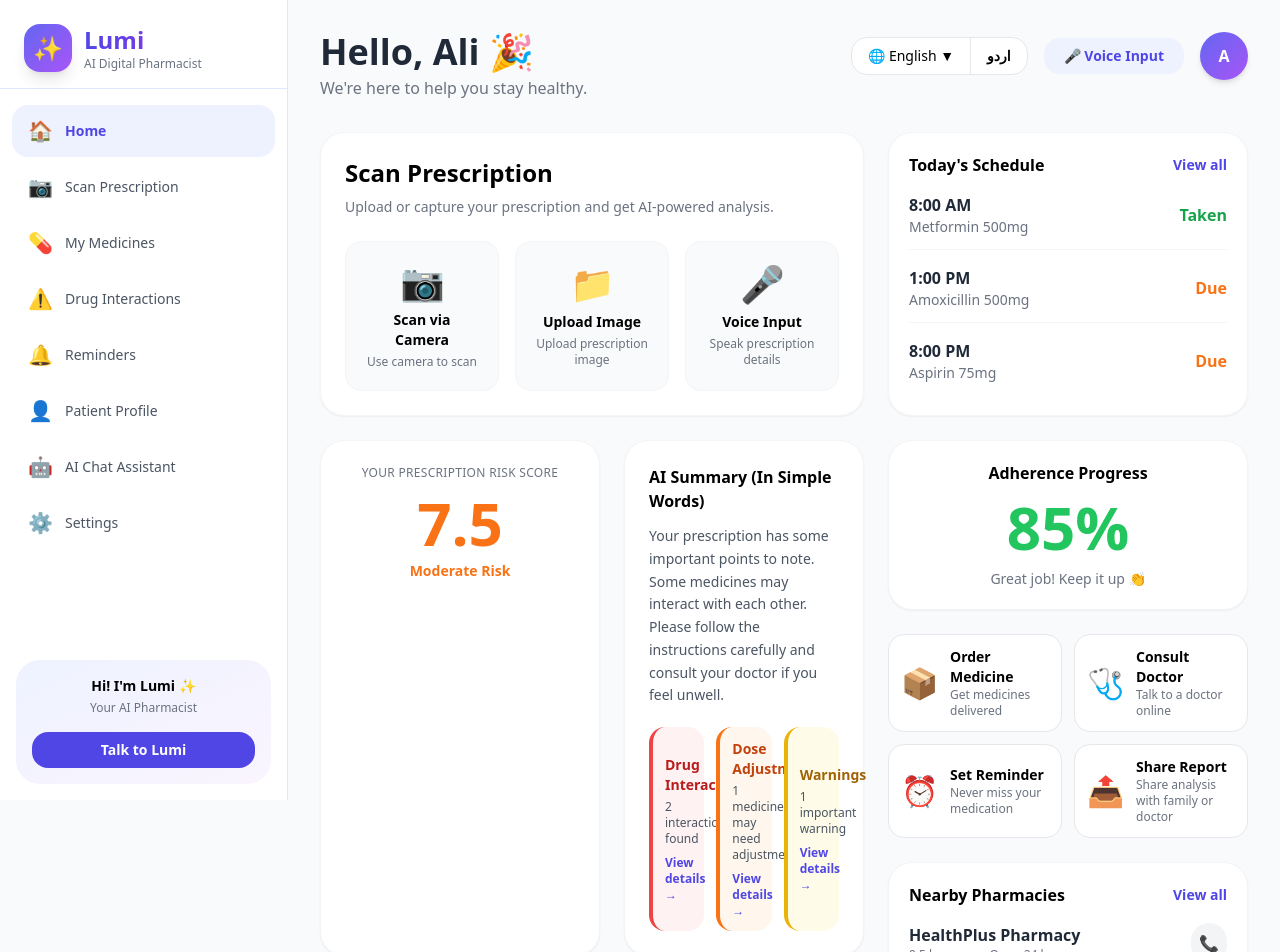
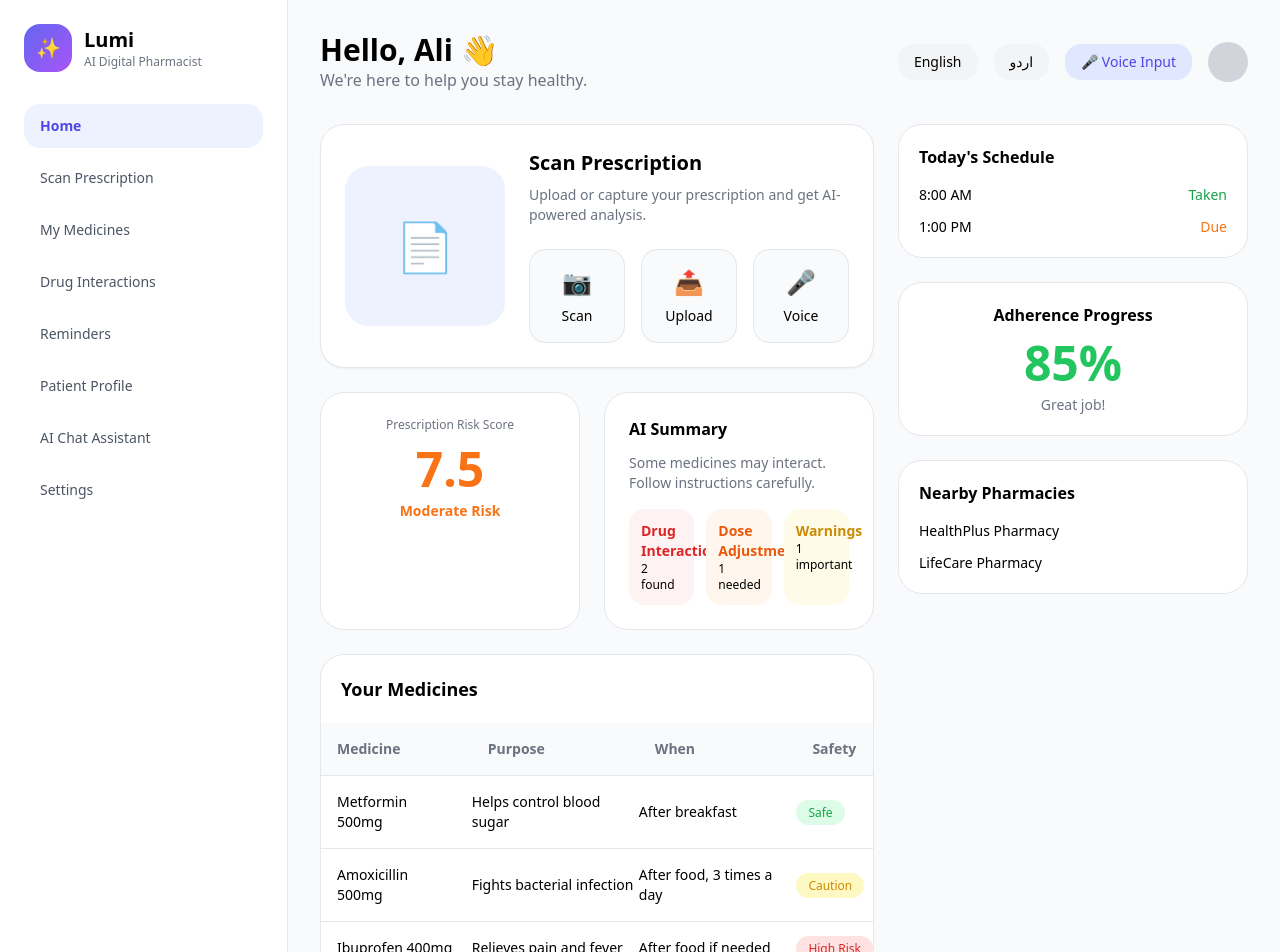
Before and after one commit to rxaliaffan/Lumi-AI, a Next.js app: page / in a window 1280 px wide. Shown: the top 952 px of the page. Built offline with nearby package versions, Linux system fonts and the light colour scheme.

Commit message:
Update page.js

```diff
--- a/app/page.js
+++ b/app/page.js
@@ -11,357 +11,237 @@ export default function Page() {
       purpose: "Helps control blood sugar",
       when: "After breakfast",
       safety: "Safe",
-      safetyColor: "text-green-600",
+      color: "bg-green-100 text-green-600",
     },
     {
       name: "Amoxicillin 500mg",
       purpose: "Fights bacterial infection",
       when: "After food, 3 times a day",
       safety: "Caution",
-      safetyColor: "text-yellow-600",
+      color: "bg-yellow-100 text-yellow-600",
     },
     {
       name: "Ibuprofen 400mg",
       purpose: "Relieves pain and fever",
       when: "After food if needed",
       safety: "High Risk",
-      safetyColor: "text-red-600",
+      color: "bg-red-100 text-red-600",
     },
     {
       name: "Aspirin 75mg",
       purpose: "Helps prevent blood clots",
       when: "After dinner",
       safety: "Caution",
-      safetyColor: "text-yellow-600",
+      color: "bg-yellow-100 text-yellow-600",
     },
   ];
 
-  const schedule = [
-    { time: "8:00 AM", medicine: "Metformin 500mg", status: "Taken", statusColor: "text-green-600" },
-    { time: "1:00 PM", medicine: "Amoxicillin 500mg", status: "Due", statusColor: "text-orange-500" },
-    { time: "8:00 PM", medicine: "Aspirin 75mg", status: "Due", statusColor: "text-orange-500" },
-  ];
+  return (
+    <div className="flex min-h-screen bg-[#F8FAFC]">
 
-  const pharmacies = [
-    { name: "HealthPlus Pharmacy", distance: "0.5 km away", hours: "Open 24 hours" },
-    { name: "LifeCare Pharmacy", distance: "0.8 km away", hours: "Closes at 10 PM" },
-    { name: "CarePoint Pharmacy", distance: "1.2 km away", hours: "Open 24 hours" },
-  ];
-
-  const quickActions = [
-    { icon: "📦", label: "Order Medicine", sub: "Get medicines delivered" },
-    { icon: "🩺", label: "Consult Doctor", sub: "Talk to a doctor online" },
-    { icon: "⏰", label: "Set Reminder", sub: "Never miss your medication" },
-    { icon: "📤", label: "Share Report", sub: "Share analysis with family or doctor" },
-  ];
-
-  return (
-    <div className="flex min-h-screen bg-gray-50">
-      {/* ================= LEFT SIDEBAR ================= */}
-      <aside className="w-72 bg-white border-r border-gray-200 fixed h-screen overflow-y-auto flex flex-col">
-        {/* Logo */}
-        <div className="flex items-center gap-3 p-6 pb-4 border-b border-indigo-100">
-          <div className="w-12 h-12 bg-gradient-to-br from-indigo-500 to-purple-500 rounded-xl flex items-center justify-center text-2xl shadow-lg">
-            ✨
-          </div>
+      {/* SIDEBAR */}
+      <aside className="w-72 bg-white border-r p-6 flex flex-col justify-between">
         <div>
-            <div className="text-2xl font-bold bg-gradient-to-r from-indigo-600 to-purple-600 bg-clip-text text-transparent">
-              Lumi
-            </div>
-            <div className="text-xs text-gray-500">AI Digital Pharmacist</div>
+          <div className="flex items-center gap-3 mb-8">
+            <div className="w-12 h-12 rounded-xl bg-gradient-to-br from-indigo-500 to-purple-500 flex items-center justify-center text-white text-xl">✨</div>
+            <div>
+              <h1 className="text-xl font-bold">Lumi</h1>
+              <p className="text-xs text-gray-500">AI Digital Pharmacist</p>
             </div>
           </div>
 
-        {/* Navigation Menu */}
-        <nav className="flex-1 px-3 py-4 space-y-1">
-          {[
-            "Home",
-            "Scan Prescription",
-            "My Medicines",
-            "Drug Interactions",
-            "Reminders",
-            "Patient Profile",
-            "AI Chat Assistant",
-            "Settings",
-          ].map((item) => {
-            const icons = {
-              Home: "🏠",
-              "Scan Prescription": "📷",
-              "My Medicines": "💊",
-              "Drug Interactions": "⚠️",
-              Reminders: "🔔",
-              "Patient Profile": "👤",
-              "AI Chat Assistant": "🤖",
-              Settings: "⚙️",
-            };
-            return (
+          <nav className="space-y-2">
+            {["Home","Scan Prescription","My Medicines","Drug Interactions","Reminders","Patient Profile","AI Chat Assistant","Settings"].map(item => (
               <div
                 key={item}
                 onClick={() => setActiveMenu(item)}
-                className={`flex items-center gap-3 px-4 py-3 rounded-xl cursor-pointer transition-all ${
+                className={`px-4 py-3 rounded-xl cursor-pointer text-sm ${
                   activeMenu === item
                     ? "bg-indigo-50 text-indigo-600 font-semibold"
                     : "text-gray-600 hover:bg-gray-50"
                 }`}
               >
-                <span className="text-xl">{icons[item]}</span>
-                <span className="text-sm">{item}</span>
+                {item}
               </div>
-            );
-          })}
+            ))}
           </nav>
+        </div>
 
-        {/* Bot Card */}
-        <div className="m-4 p-4 bg-gradient-to-br from-indigo-50 to-purple-50 rounded-2xl text-center">
-          <div className="font-bold text-sm">Hi! I'm Lumi ✨</div>
-          <div className="text-xs text-gray-500 mt-1">Your AI Pharmacist</div>
-          <button
-            onClick={() => alert("✨ Lumi: How can I help you today?")}
-            className="mt-4 w-full bg-indigo-600 hover:bg-indigo-700 text-white py-2 rounded-xl text-sm font-semibold transition"
-          >
+        {/* BOT CARD */}
+        <div className="bg-gradient-to-br from-indigo-50 to-purple-50 p-4 rounded-2xl text-center">
+          <p className="font-semibold text-sm">Hi! I'm Lumi ✨</p>
+          <p className="text-xs text-gray-500">Your AI Pharmacist</p>
+          <button className="mt-4 w-full bg-indigo-600 text-white py-2 rounded-xl text-sm">
             Talk to Lumi
           </button>
         </div>
       </aside>
 
-      {/* ================= MAIN CONTENT ================= */}
-      <main className="flex-1 ml-72 p-8">
-        {/* Header */}
-        <div className="flex justify-between items-start flex-wrap gap-4 mb-8">
+      {/* MAIN */}
+      <main className="flex-1 p-8">
+
+        {/* HEADER */}
+        <div className="flex justify-between items-center mb-8">
           <div>
-            <h1 className="text-4xl font-bold text-gray-800">Hello, Ali 🎉</h1>
-            <p className="text-gray-500 mt-1">We're here to help you stay healthy.</p>
+            <h2 className="text-3xl font-bold">Hello, Ali 👋</h2>
+            <p className="text-gray-500">We're here to help you stay healthy.</p>
           </div>
+
           <div className="flex items-center gap-4">
-            <div className="flex border border-gray-200 rounded-xl overflow-hidden bg-white">
-              <span className="px-4 py-2 text-sm border-r border-gray-200 cursor-pointer hover:bg-gray-50">
-                🌐 English ▼
-              </span>
-              <span className="px-4 py-2 text-sm font-semibold cursor-pointer hover:bg-gray-50">
-                اردو
-              </span>
+            <button className="px-4 py-2 bg-gray-100 rounded-xl text-sm">English</button>
+            <button className="px-4 py-2 bg-gray-100 rounded-xl text-sm">اردو</button>
+            <button className="bg-indigo-100 text-indigo-600 px-4 py-2 rounded-xl text-sm">🎤 Voice Input</button>
+            <div className="w-10 h-10 bg-gray-300 rounded-full"></div>
           </div>
-            <button
-              onClick={() => alert("🎤 Voice input activated. Speak your prescription.")}
-              className="bg-indigo-50 hover:bg-indigo-100 px-5 py-2 rounded-xl text-indigo-600 text-sm font-semibold flex items-center gap-2 transition"
-            >
-              🎤 Voice Input
+        </div>
+
+        {/* GRID */}
+        <div className="grid grid-cols-1 lg:grid-cols-[1fr_350px] gap-6">
+
+          {/* LEFT */}
+          <div className="space-y-6">
+
+            {/* SCAN CARD */}
+            <div className="bg-white rounded-2xl p-6 border shadow-sm">
+              <div className="flex items-center gap-6">
+
+                {/* LEFT ICON */}
+                <div className="w-40 h-40 bg-indigo-50 rounded-2xl flex items-center justify-center text-5xl">
+                  📄
+                </div>
+
+                {/* RIGHT CONTENT */}
+                <div className="flex-1">
+                  <h3 className="text-xl font-semibold mb-2">Scan Prescription</h3>
+                  <p className="text-gray-500 mb-6 text-sm">
+                    Upload or capture your prescription and get AI-powered analysis.
+                  </p>
+
+                  <div className="grid grid-cols-3 gap-4">
+                    {["📷 Scan","📤 Upload","🎤 Voice"].map((item,i)=>(
+                      <button key={i} className="bg-gray-50 p-4 rounded-xl text-center border hover:bg-indigo-50">
+                        <div className="text-2xl">{item.split(" ")[0]}</div>
+                        <div className="text-sm mt-2 font-medium">{item.split(" ")[1]}</div>
                       </button>
-            <div className="w-12 h-12 rounded-full bg-gradient-to-br from-indigo-500 to-purple-500 flex items-center justify-center text-white font-bold shadow-md">
-              A
+                    ))}
+                  </div>
+                </div>
+
+              </div>
+            </div>
+
+            {/* RISK + SUMMARY */}
+            <div className="grid grid-cols-[260px_1fr] gap-6">
+
+              {/* RISK */}
+              <div className="bg-white rounded-2xl p-6 text-center border">
+                <p className="text-xs text-gray-500 mb-3">Prescription Risk Score</p>
+                <div className="text-5xl font-bold text-orange-500">7.5</div>
+                <p className="text-orange-500 mt-2 text-sm font-semibold">Moderate Risk</p>
+              </div>
+
+              {/* SUMMARY */}
+              <div className="bg-white rounded-2xl p-6 border">
+                <h4 className="font-semibold mb-3">AI Summary</h4>
+                <p className="text-sm text-gray-500 mb-4">
+                  Some medicines may interact. Follow instructions carefully.
+                </p>
+
+                <div className="grid grid-cols-3 gap-3">
+                  <div className="bg-red-50 p-3 rounded-xl">
+                    <p className="text-red-600 text-sm font-semibold">Drug Interactions</p>
+                    <p className="text-xs">2 found</p>
+                  </div>
+                  <div className="bg-orange-50 p-3 rounded-xl">
+                    <p className="text-orange-600 text-sm font-semibold">Dose Adjustment</p>
+                    <p className="text-xs">1 needed</p>
+                  </div>
+                  <div className="bg-yellow-50 p-3 rounded-xl">
+                    <p className="text-yellow-600 text-sm font-semibold">Warnings</p>
+                    <p className="text-xs">1 important</p>
+                  </div>
                 </div>
               </div>
             </div>
 
-        {/* Two Column Grid */}
-        <div className="grid grid-cols-1 lg:grid-cols-[1fr_360px] gap-6">
-          {/* ========== LEFT COLUMN ========== */}
-          <div className="space-y-6">
-            {/* Scan Prescription Card */}
-            <div className="bg-white rounded-2xl p-6 shadow-sm border border-gray-100">
-              <h2 className="text-2xl font-bold mb-2">Scan Prescription</h2>
-              <p className="text-gray-500 text-sm mb-6">
-                Upload or capture your prescription and get AI-powered analysis.
-              </p>
-              <div className="grid grid-cols-1 sm:grid-cols-3 gap-4">
-                <button
-                  onClick={() => alert("Open camera")}
-                  className="bg-gray-50 hover:bg-indigo-50 p-5 rounded-xl text-center transition border border-gray-100 hover:border-indigo-200"
-                >
-                  <div className="text-4xl mb-2">📷</div>
-                  <div className="font-semibold text-sm">Scan via Camera</div>
-                  <div className="text-xs text-gray-500 mt-1">Use camera to scan</div>
-                </button>
-                <button
-                  onClick={() => alert("Upload image")}
-                  className="bg-gray-50 hover:bg-indigo-50 p-5 rounded-xl text-center transition border border-gray-100 hover:border-indigo-200"
-                >
-                  <div className="text-4xl mb-2">📁</div>
-                  <div className="font-semibold text-sm">Upload Image</div>
-                  <div className="text-xs text-gray-500 mt-1">Upload prescription image</div>
-                </button>
-                <button
-                  onClick={() => alert("Voice input")}
-                  className="bg-gray-50 hover:bg-indigo-50 p-5 rounded-xl text-center transition border border-gray-100 hover:border-indigo-200"
-                >
-                  <div className="text-4xl mb-2">🎤</div>
-                  <div className="font-semibold text-sm">Voice Input</div>
-                  <div className="text-xs text-gray-500 mt-1">Speak prescription details</div>
-                </button>
-              </div>
+            {/* TABLE */}
+            <div className="bg-white rounded-2xl border overflow-hidden">
+              <div className="p-5">
+                <h3 className="font-semibold text-lg">Your Medicines</h3>
               </div>
 
-            {/* Risk Score + AI Summary Row */}
-            <div className="grid grid-cols-1 md:grid-cols-[280px_1fr] gap-6">
-              {/* Risk Score Card */}
-              <div className="bg-white rounded-2xl p-6 text-center shadow-sm border border-gray-100">
-                <div className="text-xs text-gray-500 uppercase tracking-wide mb-3">
-                  Your Prescription Risk Score
-                </div>
-                <div className="text-6xl font-black text-orange-500">7.5</div>
-                <div className="text-sm text-orange-500 font-semibold mt-2">Moderate Risk</div>
-              </div>
-
-              {/* AI Summary Card */}
-              <div className="bg-white rounded-2xl p-6 shadow-sm border border-gray-100">
-                <h3 className="font-bold text-base mb-3">AI Summary (In Simple Words)</h3>
-                <p className="text-sm text-gray-600 leading-relaxed mb-5">
-                  Your prescription has some important points to note. Some medicines may interact with each other.
-                  Please follow the instructions carefully and consult your doctor if you feel unwell.
-                </p>
-                <div className="grid grid-cols-3 gap-3">
-                  {/* Drug Interactions */}
-                  <button
-                    onClick={() => alert("2 interactions found")}
-                    className="p-3 rounded-xl bg-red-50 border-l-4 border-red-500 text-left hover:bg-red-100 transition"
-                  >
-                    <div className="font-semibold text-sm text-red-700">Drug Interactions</div>
-                    <div className="text-xs text-gray-600 mt-1">2 interactions found</div>
-                    <div className="text-xs text-indigo-600 font-semibold mt-2">View details →</div>
-                  </button>
-                  {/* Dose Adjustment */}
-                  <button
-                    onClick={() => alert("1 medicine needs adjustment")}
-                    className="p-3 rounded-xl bg-orange-50 border-l-4 border-orange-500 text-left hover:bg-orange-100 transition"
-                  >
-                    <div className="font-semibold text-sm text-orange-700">Dose Adjustment</div>
-                    <div className="text-xs text-gray-600 mt-1">1 medicine may need adjustment</div>
-                    <div className="text-xs text-indigo-600 font-semibold mt-2">View details →</div>
-                  </button>
-                  {/* Warnings */}
-                  <button
-                    onClick={() => alert("1 important warning")}
-                    className="p-3 rounded-xl bg-yellow-50 border-l-4 border-yellow-500 text-left hover:bg-yellow-100 transition"
-                  >
-                    <div className="font-semibold text-sm text-yellow-700">Warnings</div>
-                    <div className="text-xs text-gray-600 mt-1">1 important warning</div>
-                    <div className="text-xs text-indigo-600 font-semibold mt-2">View details →</div>
-                  </button>
-                </div>
-              </div>
-            </div>
-
-            {/* Your Medicines Table */}
-            <div className="bg-white rounded-2xl shadow-sm border border-gray-100 overflow-hidden">
-              <div className="px-6 pt-5 pb-2">
-                <h3 className="font-bold text-lg">Your Medicines</h3>
-              </div>
-              <div className="overflow-x-auto">
-                <table className="w-full">
-                  <thead className="bg-gray-50 border-b border-gray-200">
+              <table className="w-full text-sm">
+                <thead className="bg-gray-50 text-gray-500">
                   <tr>
-                      <th className="px-6 py-3 text-left text-xs font-semibold text-gray-500 uppercase">Medicine</th>
-                      <th className="px-6 py-3 text-left text-xs font-semibold text-gray-500 uppercase">
-                        Purpose (In Simple Words)
-                      </th>
-                      <th className="px-6 py-3 text-left text-xs font-semibold text-gray-500 uppercase">
-                        When to Take
-                      </th>
-                      <th className="px-6 py-3 text-left text-xs font-semibold text-gray-500 uppercase">Safety</th>
+                    <th className="p-4 text-left">Medicine</th>
+                    <th className="p-4 text-left">Purpose</th>
+                    <th className="p-4 text-left">When</th>
+                    <th className="p-4 text-left">Safety</th>
                   </tr>
                 </thead>
+
                 <tbody>
-                    {medicines.map((med, idx) => (
-                      <tr key={idx} className="border-b border-gray-100 hover:bg-gray-50">
-                        <td className="px-6 py-3 font-medium text-gray-800">{med.name}</td>
-                        <td className="px-6 py-3 text-sm text-gray-600">{med.purpose}</td>
-                        <td className="px-6 py-3 text-sm text-gray-600">{med.when}</td>
-                        <td className={`px-6 py-3 font-semibold ${med.safetyColor}`}>{med.safety}</td>
+                  {medicines.map((m,i)=>(
+                    <tr key={i} className="border-t">
+                      <td className="p-4">{m.name}</td>
+                      <td>{m.purpose}</td>
+                      <td>{m.when}</td>
+                      <td>
+                        <span className={`px-3 py-1 rounded-full text-xs ${m.color}`}>
+                          {m.safety}
+                        </span>
+                      </td>
                     </tr>
                   ))}
                 </tbody>
               </table>
             </div>
-            </div>
-          </div>
 
-          {/* ========== RIGHT COLUMN ========== */}
-          <div className="space-y-6">
-            {/* Today's Schedule */}
-            <div className="bg-white rounded-2xl p-5 shadow-sm border border-gray-100">
-              <div className="flex justify-between items-center mb-4">
-                <h3 className="font-bold">Today's Schedule</h3>
-                <button onClick={() => alert("Full schedule")} className="text-indigo-600 text-sm font-semibold">
-                  View all
-                </button>
-              </div>
-              <div className="space-y-4">
-                {schedule.map((item, idx) => (
-                  <div key={idx} className="flex justify-between items-center pb-3 border-b border-gray-100 last:border-0">
-                    <div>
-                      <div className="font-semibold text-gray-800">{item.time}</div>
-                      <div className="text-sm text-gray-500">{item.medicine}</div>
-                    </div>
-                    <span className={`font-semibold ${item.statusColor}`}>{item.status}</span>
-                  </div>
-                ))}
-              </div>
-            </div>
-
-            {/* Adherence Progress */}
-            <div className="bg-white rounded-2xl p-5 text-center shadow-sm border border-gray-100">
-              <h3 className="font-bold mb-3">Adherence Progress</h3>
-              <div className="text-6xl font-black text-green-500">85%</div>
-              <p className="text-sm text-gray-500 mt-3">Great job! Keep it up 👏</p>
-            </div>
-
-            {/* Quick Actions Grid */}
-            <div className="grid grid-cols-2 gap-3">
-              {quickActions.map((action) => (
-                <button
-                  key={action.label}
-                  onClick={() => alert(action.label)}
-                  className="bg-white border border-gray-200 rounded-xl p-3 text-left hover:border-indigo-300 hover:shadow-md transition flex items-center gap-3"
-                >
-                  <span className="text-3xl">{action.icon}</span>
-                  <div>
-                    <div className="font-semibold text-sm">{action.label}</div>
-                    <div className="text-xs text-gray-500">{action.sub}</div>
-                  </div>
+            {/* ACTION BUTTONS */}
+            <div className="grid grid-cols-4 gap-4">
+              {["Order Medicine","Consult Doctor","Set Reminder","Share Report"].map((t,i)=>(
+                <button key={i} className="bg-gradient-to-r from-indigo-500 to-purple-500 text-white p-4 rounded-xl text-sm">
+                  {t}
                 </button>
               ))}
             </div>
 
-            {/* Nearby Pharmacies */}
-            <div className="bg-white rounded-2xl p-5 shadow-sm border border-gray-100">
-              <div className="flex justify-between items-center mb-4">
-                <h3 className="font-bold">Nearby Pharmacies</h3>
-                <button onClick={() => alert("All pharmacies")} className="text-indigo-600 text-sm font-semibold">
-                  View all
-                </button>
           </div>
-              <div className="space-y-4">
-                {pharmacies.map((pharmacy, idx) => (
-                  <div key={idx} className="flex justify-between items-center pb-3 border-b border-gray-100 last:border-0">
-                    <div>
-                      <div className="font-semibold text-gray-800">{pharmacy.name}</div>
-                      <div className="text-xs text-gray-500">
-                        {pharmacy.distance} • {pharmacy.hours}
+
+          {/* RIGHT */}
+          <div className="space-y-6">
+
+            {/* SCHEDULE */}
+            <div className="bg-white rounded-2xl p-5 border">
+              <h3 className="font-semibold mb-4">Today's Schedule</h3>
+              <div className="space-y-3 text-sm">
+                <div className="flex justify-between">
+                  <span>8:00 AM</span>
+                  <span className="text-green-600">Taken</span>
                 </div>
+                <div className="flex justify-between">
+                  <span>1:00 PM</span>
+                  <span className="text-orange-500">Due</span>
                 </div>
-                    <button
-                      onClick={() => alert(`Calling ${pharmacy.name}`)}
-                      className="bg-gray-100 hover:bg-indigo-100 p-2 rounded-full transition"
-                    >
-                      📞
-                    </button>
-                  </div>
-                ))}
               </div>
             </div>
 
-            {/* AI Assistant Card (extra, from sidebar but can also appear here) */}
-            <div className="bg-gradient-to-r from-indigo-50 to-purple-50 rounded-2xl p-5 text-center">
-              <div className="text-4xl mb-2">🤖</div>
-              <div className="font-bold">Your AI Pharmacist</div>
-              <div className="text-xs text-gray-500 mt-1">How can I help you today?</div>
-              <button
-                onClick={() => alert("✨ Lumi: How can I help?")}
-                className="mt-4 w-full bg-indigo-600 hover:bg-indigo-700 text-white py-2 rounded-xl text-sm font-semibold"
-              >
-                Talk to Lumi
-              </button>
+            {/* ADHERENCE */}
+            <div className="bg-white rounded-2xl p-5 text-center border">
+              <h3 className="font-semibold mb-3">Adherence Progress</h3>
+              <div className="text-5xl font-bold text-green-500">85%</div>
+              <p className="text-sm text-gray-500 mt-2">Great job!</p>
             </div>
+
+            {/* PHARMACY */}
+            <div className="bg-white rounded-2xl p-5 border">
+              <h3 className="font-semibold mb-4">Nearby Pharmacies</h3>
+              <div className="space-y-3 text-sm">
+                <div>HealthPlus Pharmacy</div>
+                <div>LifeCare Pharmacy</div>
+              </div>
+            </div>
+
           </div>
         </div>
       </main>
```
Lines whose indentation alone changed are shown as unchanged.
